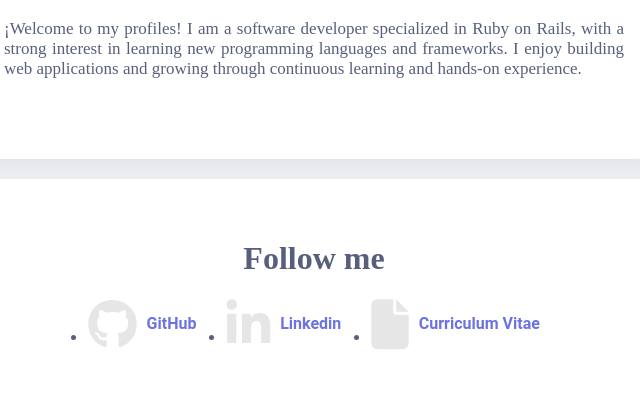
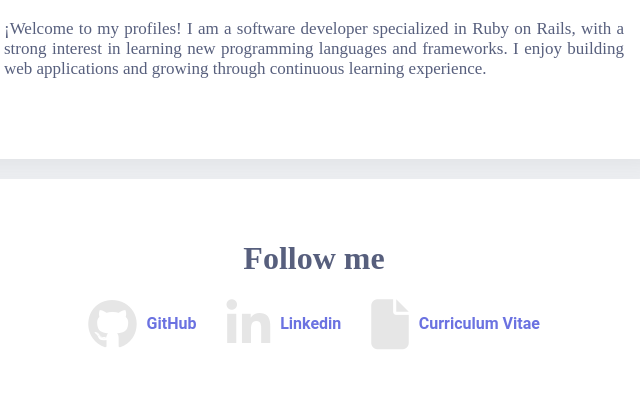
Before and after one commit to CarlosArroyo13/profile, a plain HTML site: page index.html in a window 1280 px wide. Shown: the part 369-768 px from the top of the page, 326-966 px from the left. Drawn offline with Linux system fonts and the light colour scheme; a web font is replaced by a local one.

Commit message:
information updating

```diff
--- a/index.html
+++ b/index.html
@@ -13,7 +13,7 @@
     <div class="card">
       <h1>Carlos Arroyo Torres</h1>
       <img src="images/profile.jpeg" alt="Profile">
-      <p>¡Welcome to my profiles! I am a software developer specialized in Ruby on Rails, with a strong interest in learning new programming languages and frameworks. I enjoy building web applications and growing through continuous learning and hands-on experience.</p>
+      <p>¡Welcome to my profiles! I am a software developer specialized in Ruby on Rails, with a strong interest in learning new programming languages and frameworks. I enjoy building web applications and growing through continuous learning experience.</p>
     </div>
 
     <div class="card">
--- a/style.css
+++ b/style.css
@@ -78,6 +78,7 @@ ul {
   gap: 30px;
   flex-wrap: wrap;
   padding-left: 0;
+  list-style: none;
 }
 
 ul i {
@@ -100,6 +101,7 @@ ul i:hover {
     flex-direction: column;
     align-items: center;
     gap: 20px;
+    list-style: none;
   }
 
   ul li {
```
